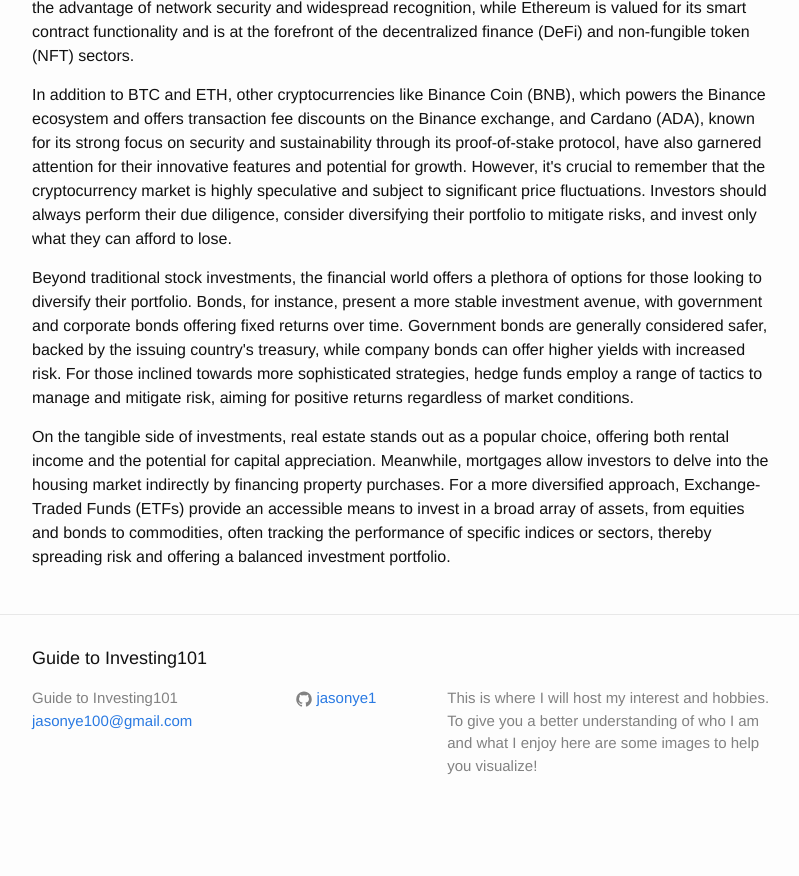
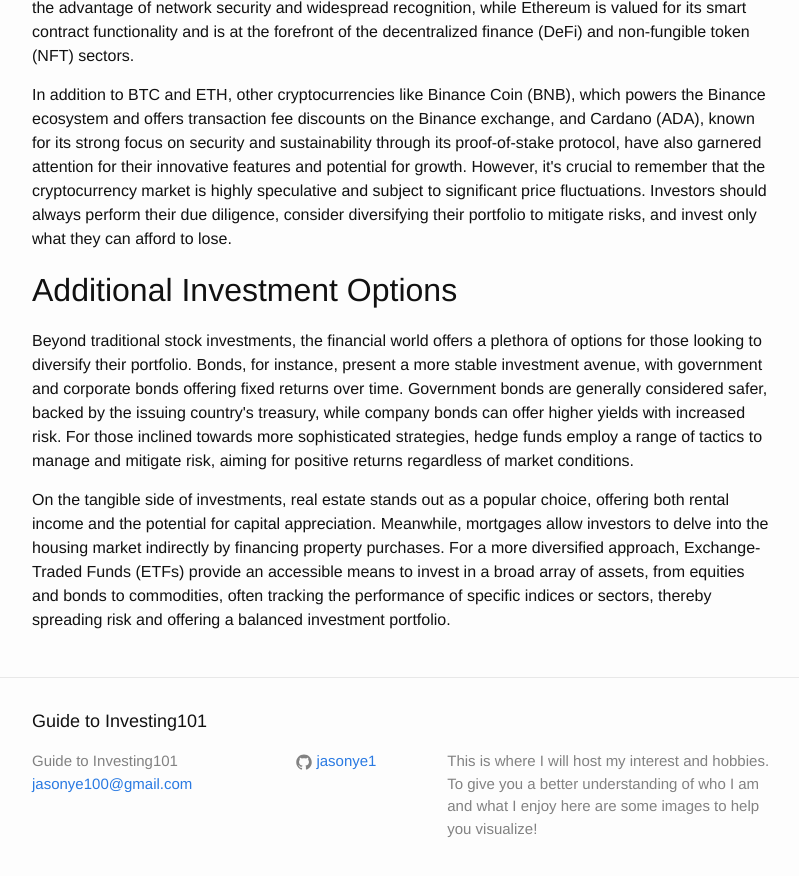
Before and after one commit to jasonye1/jasonye1.github.io, a Jekyll site: the page built from index.html, in a window 1280 px wide and 900 px high, scrolled down 1848 px. Shown: the top 876 px of the window, without its empty margins (238-1037 px from the left). Built offline with Jekyll 4.4.1, drawn with Linux system fonts in a browser that asks for light colours; before the commit the page ends 2685 px from its top, so only the background shows below that.

Commit message:
Update index.html

```diff
--- a/index.html
+++ b/index.html
@@ -105,6 +105,7 @@
     <title>Investment Options</title>
 </head>
 <body>
+    <h1>Additional Investment Options</h1>
     <section>
         <p>Beyond traditional stock investments, the financial world offers a plethora of options for those looking to diversify their portfolio. Bonds, for instance, present a more stable investment avenue, with government and corporate bonds offering fixed returns over time. Government bonds are generally considered safer, backed by the issuing country's treasury, while company bonds can offer higher yields with increased risk. For those inclined towards more sophisticated strategies, hedge funds employ a range of tactics to manage and mitigate risk, aiming for positive returns regardless of market conditions.</p>
         <p>On the tangible side of investments, real estate stands out as a popular choice, offering both rental income and the potential for capital appreciation. Meanwhile, mortgages allow investors to delve into the housing market indirectly by financing property purchases. For a more diversified approach, Exchange-Traded Funds (ETFs) provide an accessible means to invest in a broad array of assets, from equities and bonds to commodities, often tracking the performance of specific indices or sectors, thereby spreading risk and offering a balanced investment portfolio.</p>
```
